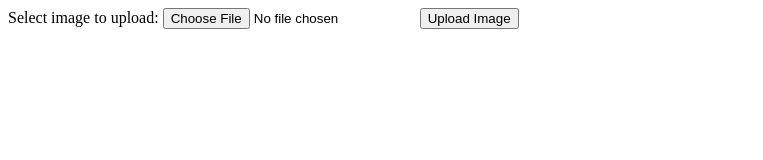
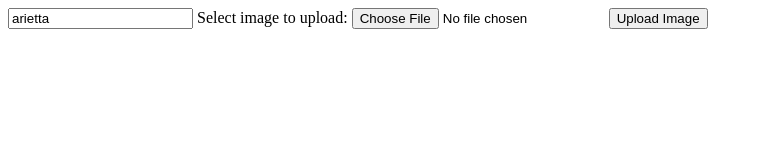
Before and after one commit to ryhinchey/multer-issue-reproduction, a website: page public/index.html in a window 1280 px wide. Shown: the whole page, without its empty margins (0-763 px from the left). Drawn offline with Linux system fonts and the light colour scheme.

Commit message:
add shipName field to form

```diff
--- a/public/index.html
+++ b/public/index.html
@@ -1,4 +1,5 @@
 <form action="file" method="post" enctype="multipart/form-data">
+    <input name="shipName" type="text" value="arietta">
     Select image to upload:
     <input type="file" name="avatar">
     <input type="submit" value="Upload Image" name="submit">
```
